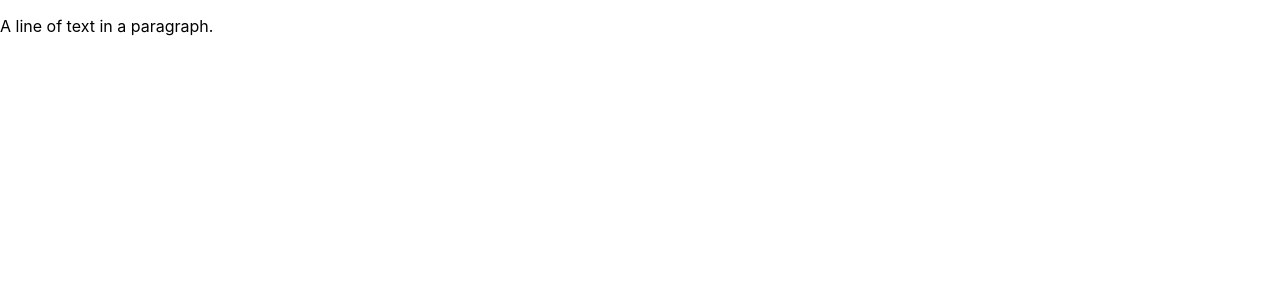
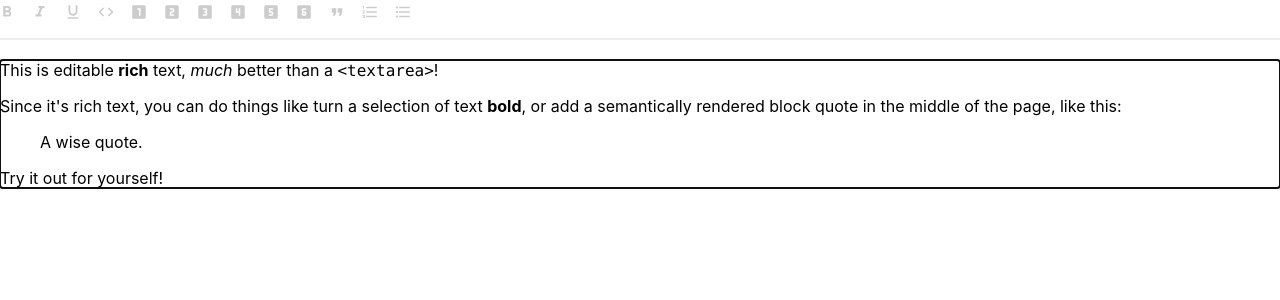
Before and after one commit to Yash7818/google-docs-clone, a React (Create React App) app in the folder google-docs-clone/: page / in a window 1280 px wide. Shown: the top 300 px of the page. Built offline with nearby package versions, Linux system fonts and the light colour scheme.

Commit message:
Made Initial Editor

```diff
--- a/google-docs-clone/package.json
+++ b/google-docs-clone/package.json
@@ -3,11 +3,14 @@
   "version": "0.1.0",
   "private": true,
   "dependencies": {
+    "@emotion/css": "^11.0.0",
     "@testing-library/jest-dom": "^5.11.4",
     "@testing-library/react": "^11.1.0",
     "@testing-library/user-event": "^12.1.10",
     "axios": "^0.21.0",
+    "emotion": "^11.0.0",
     "immutable": "^4.0.0-rc.12",
+    "is-hotkey": "^0.1.6",
     "js-cookie": "^2.2.1",
     "react": "^17.0.1",
     "react-dom": "^17.0.1",
@@ -16,6 +19,7 @@
     "redux": "^4.0.5",
     "redux-thunk": "^2.3.0",
     "slate": "^0.59.0",
+    "slate-history": "^0.59.0",
     "slate-react": "^0.59.0",
     "socket.io-client": "^3.0.2",
     "web-vitals": "^0.2.4"
--- a/google-docs-clone/public/index.html
+++ b/google-docs-clone/public/index.html
@@ -9,6 +9,7 @@
       name="description"
       content="Web site created using create-react-app"
     />
+    <link href="https://fonts.googleapis.com/icon?family=Material+Icons" rel="stylesheet">
     <link rel="apple-touch-icon" href="%PUBLIC_URL%/logo192.png" />
     <!--
       manifest.json provides metadata used when your web app is installed on a
--- a/google-docs-clone/src/App.js
+++ b/google-docs-clone/src/App.js
@@ -1,55 +1,11 @@
-import React, {useMemo, useState, useCallback } from "react";
-import { createEditor, Editor, Transforms  } from 'slate'
-import { Slate, Editable, withReact } from 'slate-react'
+import React from "react"
+import DocEditor from "./DocEditor"
 
 const App = () => {
-  const editor = useMemo(() => withReact(createEditor()), [])
-  const [value, setValue] = useState([
-    {
-      type: 'paragraph',
-      children: [{ text: 'A line of text in a paragraph.' }],
-    },
-  ])
-
-  const renderElement = useCallback(props => {
-    switch (props.element.type) {
-      case 'code':
-        return <CodeElement {...props} />
-      default:
-        return <DefaultElement {...props} />
-    }
-  }, [])
-
   return (
-    <Slate editor={editor} value={value} onChange={value => setValue(value)}>
-      <Editable
-        renderElement={renderElement}
-        onKeyDown={event => {
-          if (event.key === '`' && event.ctrlKey) {
-            // Prevent the "`" from being inserted by default.
-            event.preventDefault()
-            // Otherwise, set the currently selected blocks type to "code".
-            Transforms.setNodes(
-              editor,
-              { type: 'code' },
-              { match: n => Editor.isBlock(editor, n) }
-            )
-          }
-        }}
-      />
-    </Slate>
+    <div>
+      <DocEditor />
+    </div>
   )
 }
-
-const CodeElement = props => {
-  return (
-    <pre {...props.attributes}>
-      <code>{props.children}</code>
-    </pre>
-  )
-}
-
-const DefaultElement = props => {
-  return <p {...props.attributes}>{props.children}</p>
-}
 export default App;
--- /dev/null
+++ b/google-docs-clone/src/DocEditor.js
@@ -0,0 +1,178 @@
+import React, { useCallback, useMemo, useState } from 'react'
+import isHotkey from 'is-hotkey'
+import { Editable, withReact,Slate, useSlate } from 'slate-react'
+import { Editor, Transforms, createEditor } from 'slate'
+import { withHistory } from 'slate-history'
+import initialValue from "./initialValue"
+import {Button, Icon, Toolbar} from "./editorComp"
+
+const IMPKEYS = {
+  'mod+b': 'bold',
+  'mod+i': 'italic',
+  'mod+u': 'underline',
+  'mod+`': 'code',
+}
+
+const LIST_TYPES = ['numbered-list', 'bulleted-list']
+
+const DocEditor = () => {
+  const [value, setValue] = useState(initialValue)
+  const renderElement = useCallback(props => <Element {...props} />, [])
+  const renderLeaf = useCallback(props => <Leaf {...props} />, [])
+  const editor = useMemo(() => withHistory(withReact(createEditor())), [])
+
+  return (
+    <Slate editor={editor} value={value} onChange={value => setValue(value)}>
+      <Toolbar>
+        <MarkButton format="bold" icon="format_bold" />
+        <MarkButton format="italic" icon="format_italic" />
+        <MarkButton format="underline" icon="format_underlined" />
+        <MarkButton format="code" icon="code" />
+        <BlockButton format="heading-one" icon="looks_one" />
+        <BlockButton format="heading-two" icon="looks_two" />
+        <BlockButton format="heading-three" icon="looks_3" />
+        <BlockButton format="heading-four" icon="looks_4" />
+        <BlockButton format="heading-five" icon="looks_5" />
+        <BlockButton format="heading-six" icon="looks_6" />
+        <BlockButton format="block-quote" icon="format_quote" />
+        <BlockButton format="numbered-list" icon="format_list_numbered" />
+        <BlockButton format="bulleted-list" icon="format_list_bulleted" />
+        </Toolbar>
+      <Editable
+        renderElement={renderElement}
+        renderLeaf={renderLeaf}
+        placeholder="Enter some rich text…"
+        spellCheck
+        autoFocus
+        onKeyDown={event => {
+          for (const impkey in IMPKEYS) {
+            if (isHotkey(impkey, event)) {
+              event.preventDefault()
+              const mark = IMPKEYS[impkey]
+              toggleMark(editor, mark)
+            }
+          }
+        }}
+      />
+    </Slate>
+  )
+}
+
+const toggleBlock = (editor, format) => {
+  const isActive = isBlockActive(editor, format)
+  const isList = LIST_TYPES.includes(format)
+
+  Transforms.unwrapNodes(editor, {
+    match: n => LIST_TYPES.includes(n.type),
+    split: true,
+  })
+
+  Transforms.setNodes(editor, {
+    type: isActive ? 'paragraph' : isList ? 'list-item' : format,
+  })
+
+  if (!isActive && isList) {
+    const block = { type: format, children: [] }
+    Transforms.wrapNodes(editor, block)
+  }
+}
+
+const toggleMark = (editor, format) => {
+  const isActive = isMarkActive(editor, format)
+
+  if (isActive) {
+    Editor.removeMark(editor, format)
+  } else {
+    Editor.addMark(editor, format, true)
+  }
+}
+
+const isBlockActive = (editor, format) => {
+  const [match] = Editor.nodes(editor, {
+    match: n => n.type === format,
+  })
+
+  return match
+}
+
+const isMarkActive = (editor, format) => {
+  const marks = Editor.marks(editor)
+  return marks ? marks[format] === true : false
+}
+
+const Element = ({ attributes, children, element }) => {
+  switch (element.type) {
+    case 'block-quote':
+      return <blockquote {...attributes}>{children}</blockquote>
+    case 'bulleted-list':
+      return <ul {...attributes}>{children}</ul>
+    case 'heading-one':
+      return <h1 {...attributes}>{children}</h1>
+    case 'heading-two':
+      return <h2 {...attributes}>{children}</h2>
+    case 'heading-three':
+      return <h3 {...attributes}>{children}</h3>
+    case 'heading-four':
+      return <h4 {...attributes}>{children}</h4>
+    case 'heading-five':
+      return <h5 {...attributes}>{children}</h5>
+    case 'heading-six':
+      return <h6 {...attributes}>{children}</h6>
+    case 'list-item':
+      return <li {...attributes}>{children}</li>
+    case 'numbered-list':
+      return <ol {...attributes}>{children}</ol>
+    default:
+      return <p {...attributes}>{children}</p>
+  }
+}
+const Leaf = ({ attributes, children, leaf }) => {
+  if (leaf.bold) {
+    children = <strong>{children}</strong>
+  }
+
+  if (leaf.code) {
+    children = <code>{children}</code>
+  }
+
+  if (leaf.italic) {
+    children = <em>{children}</em>
+  }
+
+  if (leaf.underline) {
+    children = <u>{children}</u>
+  }
+
+  return <span {...attributes}>{children}</span>
+}
+
+const BlockButton = ({ format, icon }) => {
+  const editor = useSlate()
+  return (
+    <Button
+      active={isBlockActive(editor, format)}
+      onMouseDown={event => {
+        event.preventDefault()
+        toggleBlock(editor, format)
+      }}
+    >
+      <Icon>{icon}</Icon>
+    </Button>
+  )
+}
+
+const MarkButton = ({ format, icon }) => {
+  const editor = useSlate()
+  return (
+    <Button
+      active={isMarkActive(editor, format)}
+      onMouseDown={event => {
+        event.preventDefault()
+        toggleMark(editor, format)
+      }}
+    >
+      <Icon>{icon}</Icon>
+    </Button>
+  )
+}
+export default DocEditor;
--- /dev/null
+++ b/google-docs-clone/src/editorComp.js
@@ -0,0 +1,89 @@
+import React from "react"
+import { cx,css } from '@emotion/css'
+
+export const Button = React.forwardRef(
+    (
+      {
+        className,
+        active,
+        reversed,
+        ...props
+      }
+    ) => (
+      <span
+        {...props}
+        className={cx(
+          className,
+          css`
+            cursor: pointer;
+            color: ${reversed
+              ? active
+                ? 'white'
+                : '#aaa'
+              : active
+              ? 'black'
+              : '#ccc'};
+          `
+        )}
+      />
+    )
+  )
+
+  export const Icon = React.forwardRef(
+    (
+      { className, ...props }
+    ) => (
+      <span
+        {...props}
+        className={cx(
+          'material-icons',
+          className,
+          css`
+            font-size: 18px;
+            vertical-align: text-bottom;
+          `
+        )}
+      />
+    )
+  )
+
+  export const Menu = React.forwardRef(
+    (
+      { className, ...props }
+    ) => (
+      <div
+        {...props}
+        className={cx(
+          className,
+          css`
+            & > * {
+              display: inline-block;
+            }
+            & > * + * {
+              margin-left: 15px;
+            }
+          `
+        )}
+      />
+    )
+  )
+
+  export const Toolbar = React.forwardRef(
+    (
+      { className, ...props }
+    ) => (
+      <Menu
+        {...props}
+        className={cx(
+          className,
+          css`
+            position: relative;
+            padding: 1px 18px 17px;
+            margin: 0 -20px;
+            border-bottom: 2px solid #eee;
+            margin-bottom: 20px;
+          `
+        )}
+      />
+    )
+  )
--- /dev/null
+++ b/google-docs-clone/src/initialValue.js
@@ -0,0 +1,39 @@
+
+const initialValue = [
+    {
+      type: 'paragraph',
+      children: [
+        { text: 'This is editable ' },
+        { text: 'rich', bold: true },
+        { text: ' text, ' },
+        { text: 'much', italic: true },
+        { text: ' better than a ' },
+        { text: '<textarea>', code: true },
+        { text: '!' },
+      ],
+    },
+    {
+      type: 'paragraph',
+      children: [
+        {
+          text:
+            "Since it's rich text, you can do things like turn a selection of text ",
+        },
+        { text: 'bold', bold: true },
+        {
+          text:
+            ', or add a semantically rendered block quote in the middle of the page, like this:',
+        },
+      ],
+    },
+    {
+      type: 'block-quote',
+      children: [{ text: 'A wise quote.' }],
+    },
+    {
+      type: 'paragraph',
+      children: [{ text: 'Try it out for yourself!' }],
+    },
+  ]
+
+  export default initialValue
```
Also changed, not shown: 1 other file (tests, documents, lock files or other folders).
